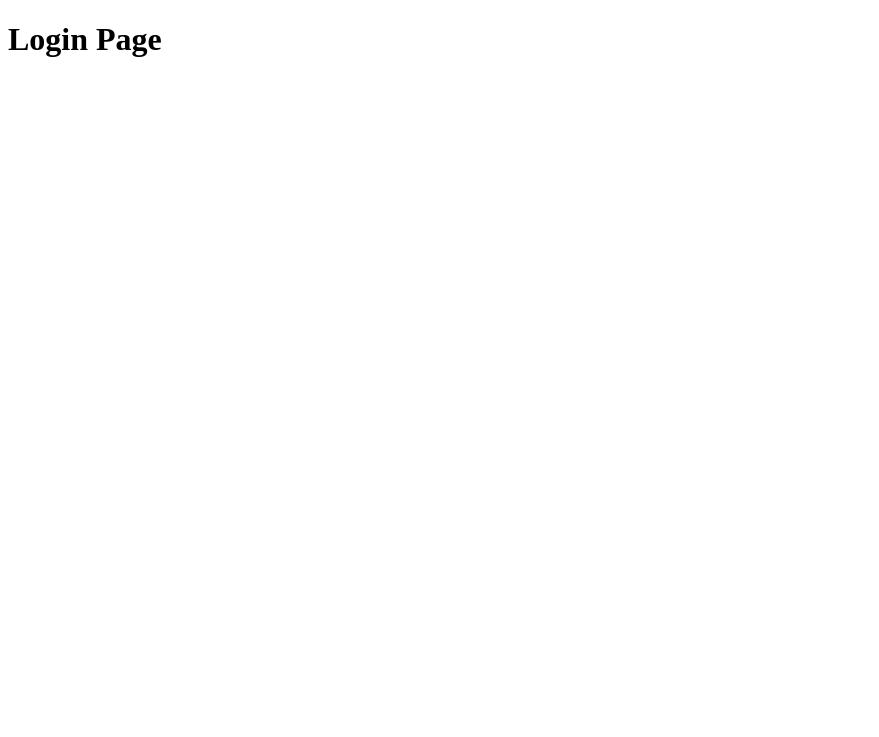
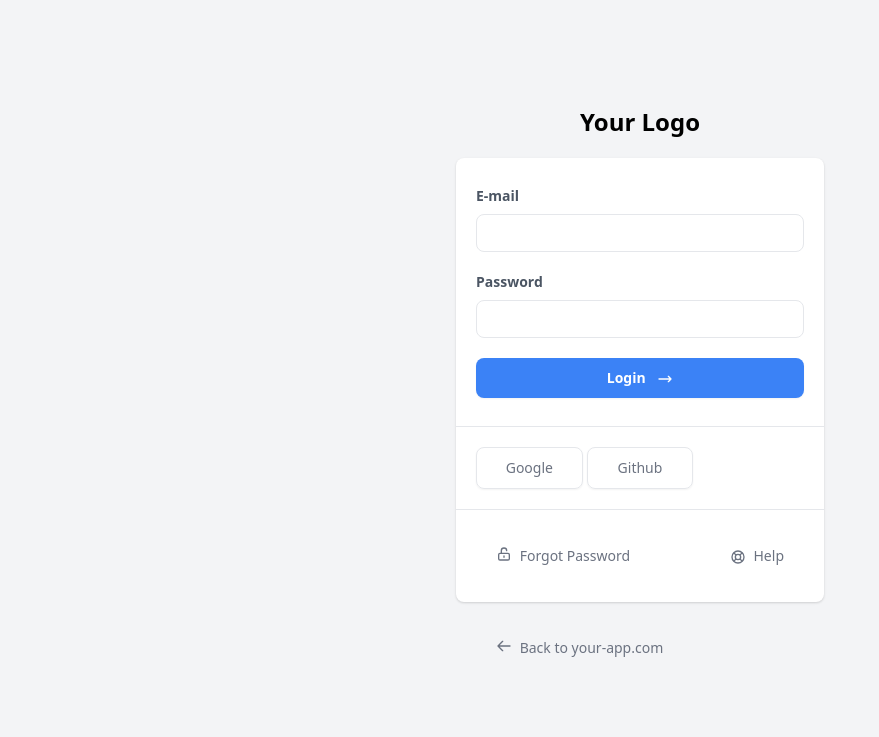
Before and after one commit to sotograndma/walkinglele.github.io, a website: page login-page/index.html in a window 1280 px wide. Shown: the whole page, without its empty margins (0-879 px from the left). Drawn offline with Linux system fonts and the light colour scheme.

Commit message:
Login Page

```diff
--- a/login-page/index.html
+++ b/login-page/index.html
@@ -4,9 +4,67 @@
     <meta charset="UTF-8">
     <meta http-equiv="X-UA-Compatible" content="IE=edge">
     <meta name="viewport" content="width=device-width, initial-scale=1.0">
-    <title>Login Page</title>
+    <title>Login</title>
+    <link href="dist/style.css" rel="stylesheet">
 </head>
 <body>
-    <h1>Login Page</h1>
+    <!-- component -->
+<div class="min-h-screen bg-gray-100 flex flex-col justify-center sm:py-12">
+    <div class="p-10 xs:p-0 mx-auto md:w-full md:max-w-md">
+      <h1 class="font-bold text-center text-2xl mb-5">Your Logo</h1>
+      <div class="bg-white shadow w-full rounded-lg divide-y divide-gray-200">
+        <div class="px-5 py-7">
+          <label class="font-semibold text-sm text-gray-600 pb-1 block">E-mail</label>
+          <input type="text" class="border rounded-lg px-3 py-2 mt-1 mb-5 text-sm w-full" />
+          <label class="font-semibold text-sm text-gray-600 pb-1 block">Password</label>
+          <input type="text" class="border rounded-lg px-3 py-2 mt-1 mb-5 text-sm w-full" />
+          <button type="button" class="transition duration-200 bg-blue-500 hover:bg-blue-600 focus:bg-blue-700 focus:shadow-sm focus:ring-4 focus:ring-blue-500 focus:ring-opacity-50 text-white w-full py-2.5 rounded-lg text-sm shadow-sm hover:shadow-md font-semibold text-center inline-block">
+              <span class="inline-block mr-2">Login</span>
+              <svg xmlns="http://www.w3.org/2000/svg" fill="none" viewBox="0 0 24 24" stroke="currentColor" class="w-4 h-4 inline-block">
+                  <path stroke-linecap="round" stroke-linejoin="round" stroke-width="2" d="M17 8l4 4m0 0l-4 4m4-4H3" />
+              </svg>
+          </button>
+        </div>
+        <div class="p-5">
+            <div class="grid grid-cols-3 gap-1">
+                <button type="button" class="transition duration-200 border border-gray-200 text-gray-500 w-full py-2.5 rounded-lg text-sm shadow-sm hover:shadow-md font-normal text-center inline-block">Google</button>
+                <button type="button" class="transition duration-200 border border-gray-200 text-gray-500 w-full py-2.5 rounded-lg text-sm shadow-sm hover:shadow-md font-normal text-center inline-block">Github</button>
+            </div>
+        </div>
+          <div class="py-5">
+          <div class="grid grid-cols-2 gap-1">
+            <div class="text-center sm:text-left whitespace-nowrap">
+              <button class="transition duration-200 mx-5 px-5 py-4 cursor-pointer font-normal text-sm rounded-lg text-gray-500 hover:bg-gray-100 focus:outline-none focus:bg-gray-200 focus:ring-2 focus:ring-gray-400 focus:ring-opacity-50 ring-inset">
+                  <svg xmlns="http://www.w3.org/2000/svg" fill="none" viewBox="0 0 24 24" stroke="currentColor" class="w-4 h-4 inline-block align-text-top">
+                      <path stroke-linecap="round" stroke-linejoin="round" stroke-width="2" d="M8 11V7a4 4 0 118 0m-4 8v2m-6 4h12a2 2 0 002-2v-6a2 2 0 00-2-2H6a2 2 0 00-2 2v6a2 2 0 002 2z" />
+                  </svg>
+                  <span class="inline-block ml-1">Forgot Password</span>
+              </button>
+            </div>
+            <div class="text-center sm:text-right whitespace-nowrap">
+              <button class="transition duration-200 mx-5 px-5 py-4 cursor-pointer font-normal text-sm rounded-lg text-gray-500 hover:bg-gray-100 focus:outline-none focus:bg-gray-200 focus:ring-2 focus:ring-gray-400 focus:ring-opacity-50 ring-inset">
+                  <svg xmlns="http://www.w3.org/2000/svg" fill="none" viewBox="0 0 24 24" stroke="currentColor" class="w-4 h-4 inline-block align-text-bottom	">
+                      <path stroke-linecap="round" stroke-linejoin="round" stroke-width="2" d="M18.364 5.636l-3.536 3.536m0 5.656l3.536 3.536M9.172 9.172L5.636 5.636m3.536 9.192l-3.536 3.536M21 12a9 9 0 11-18 0 9 9 0 0118 0zm-5 0a4 4 0 11-8 0 4 4 0 018 0z" />
+                  </svg>
+                  <span class="inline-block ml-1">Help</span>
+              </button>
+            </div>
+          </div>
+        </div>
+      </div>
+      <div class="py-5">
+          <div class="grid grid-cols-2 gap-1">
+            <div class="text-center sm:text-left whitespace-nowrap">
+              <button class="transition duration-200 mx-5 px-5 py-4 cursor-pointer font-normal text-sm rounded-lg text-gray-500 hover:bg-gray-200 focus:outline-none focus:bg-gray-300 focus:ring-2 focus:ring-gray-400 focus:ring-opacity-50 ring-inset">
+                  <svg xmlns="http://www.w3.org/2000/svg" fill="none" viewBox="0 0 24 24" stroke="currentColor" class="w-4 h-4 inline-block align-text-top">
+                      <path stroke-linecap="round" stroke-linejoin="round" stroke-width="2" d="M10 19l-7-7m0 0l7-7m-7 7h18" />
+                  </svg>
+                  <span class="inline-block ml-1">Back to your-app.com</span>
+              </button>
+            </div>
+          </div>
+        </div>
+    </div>
+  </div>
 </body>
 </html>
--- /dev/null
+++ b/login-page/postcss.config.js
@@ -0,0 +1,6 @@
+module.exports = {
+    plugins: {
+      tailwindcss: {},
+      autoprefixer: {},
+    }
+  }
--- /dev/null
+++ b/login-page/src/style.css
@@ -0,0 +1,3 @@
+@tailwind base;
+@tailwind components;
+@tailwind utilities;
--- /dev/null
+++ b/login-page/tailwind.config.js
@@ -0,0 +1,11 @@
+module.exports = {
+  purge: ['./*.html'],
+  darkMode: false, // or 'media' or 'class'
+  theme: {
+    extend: {},
+  },
+  variants: {
+    extend: {},
+  },
+  plugins: [],
+}
```
Also changed, not shown: login-page/package.json (added, +20 -0 lines), login-page/dist/style.css (added), 2 other files.
